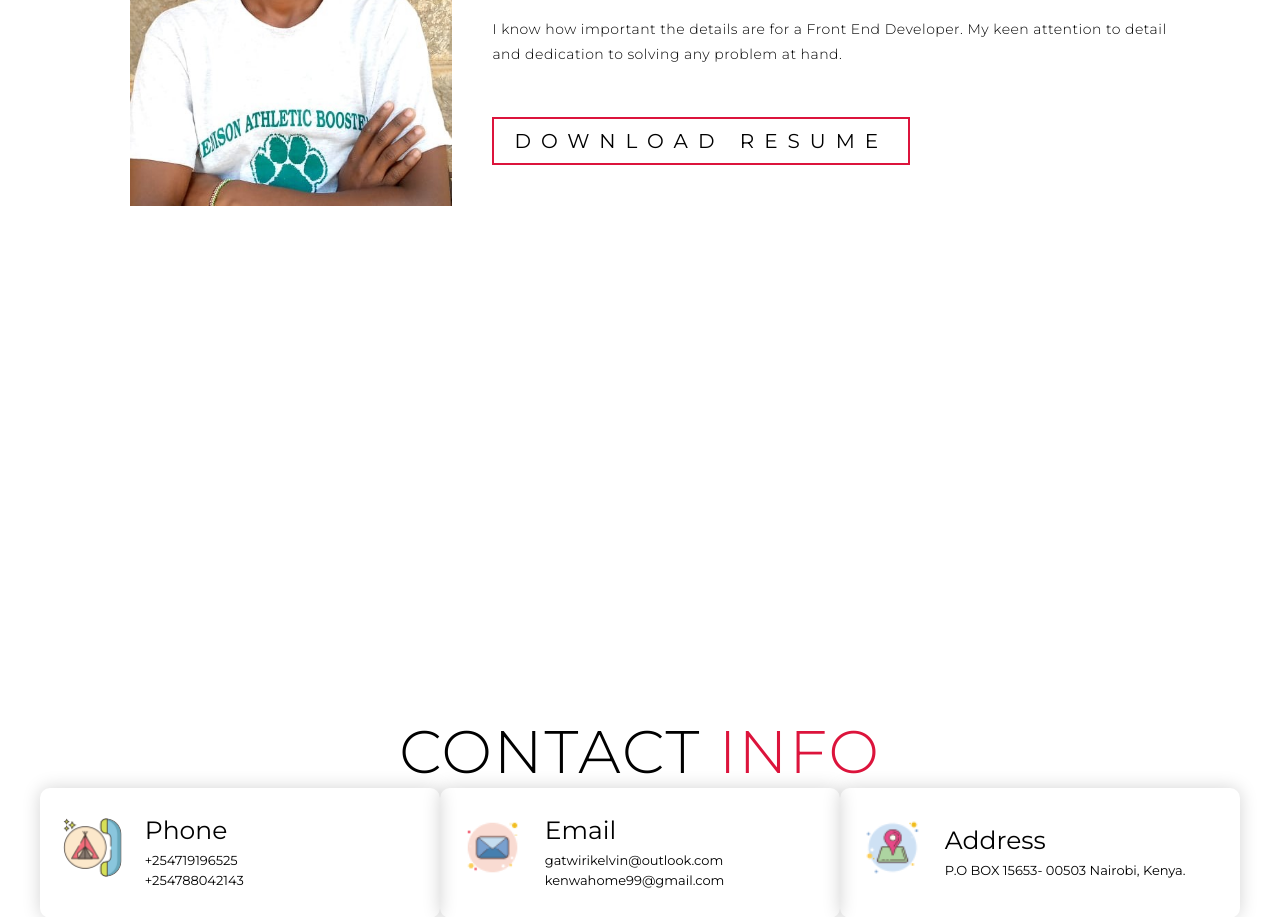
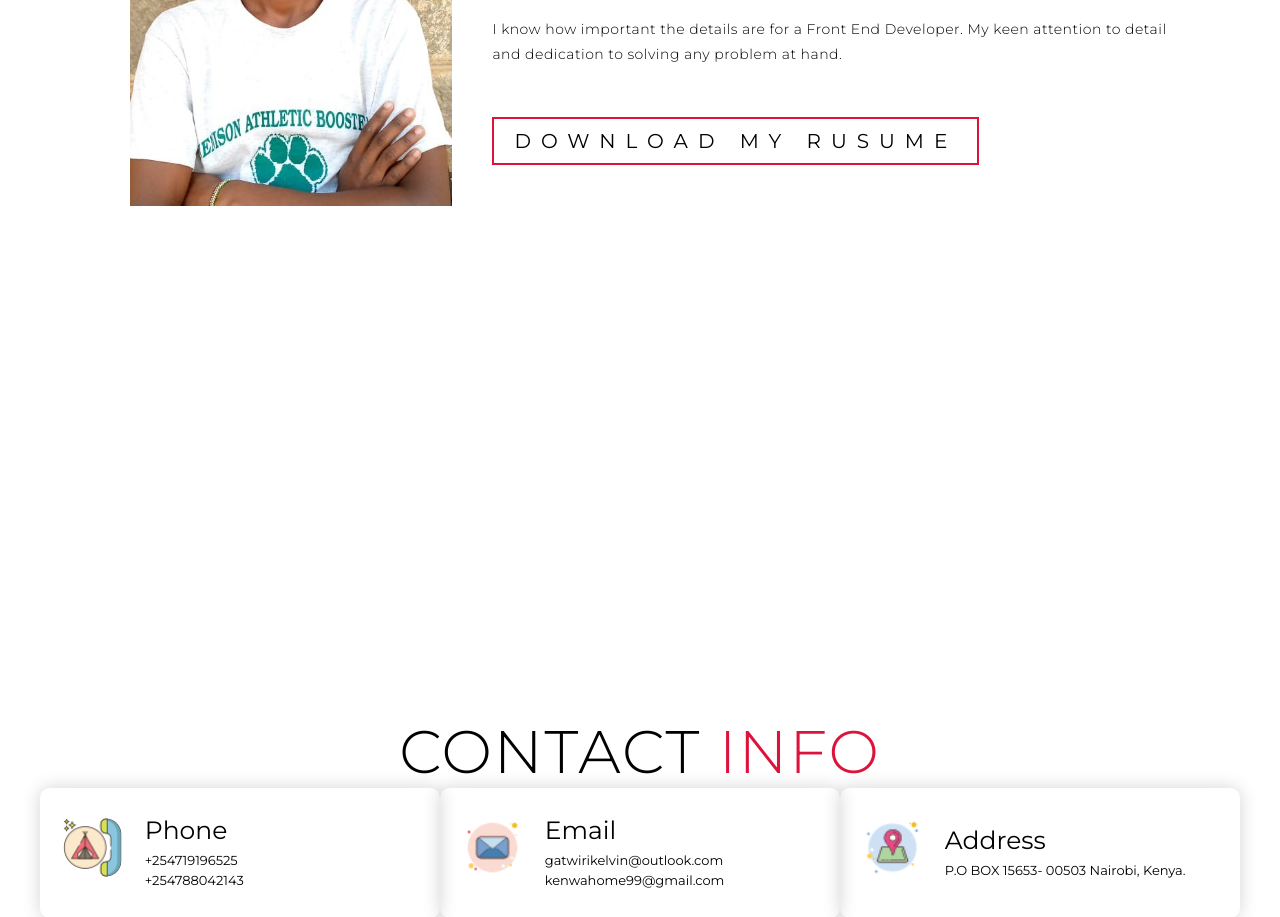
Before and after one commit to Wahomethegeek/wahome.github.io, a plain HTML site: page index.html in a window 1280 px wide. Shown: the part 3921-4838 px from the top of the page. Drawn offline with Linux system fonts and the light colour scheme.

Commit message:
changing resume

```diff
--- a/index.html
+++ b/index.html
@@ -147,7 +147,7 @@
         <h2>Front End Web Developer</h2>
         <p>My professional experience includes bringing the wireframes of the UX designer to life through HTML5 and CSS3, as well as collaborating with Back End Developers to create a stellar finished product.</p>
         <p>I know how important the details are for a Front End Developer. My keen attention to detail and dedication to solving any problem at hand.</p>
-       <a href="https://www.linkedin.com/in/wahome-gatwiri-krivety/" class="cta">Download Resume</a>
+       <a href="https://www.linkedin.com/in/wahome-gatwiri-krivety/" class="cta">Download my Rusume</a>
       </div>
     </div>
   </section>
```
